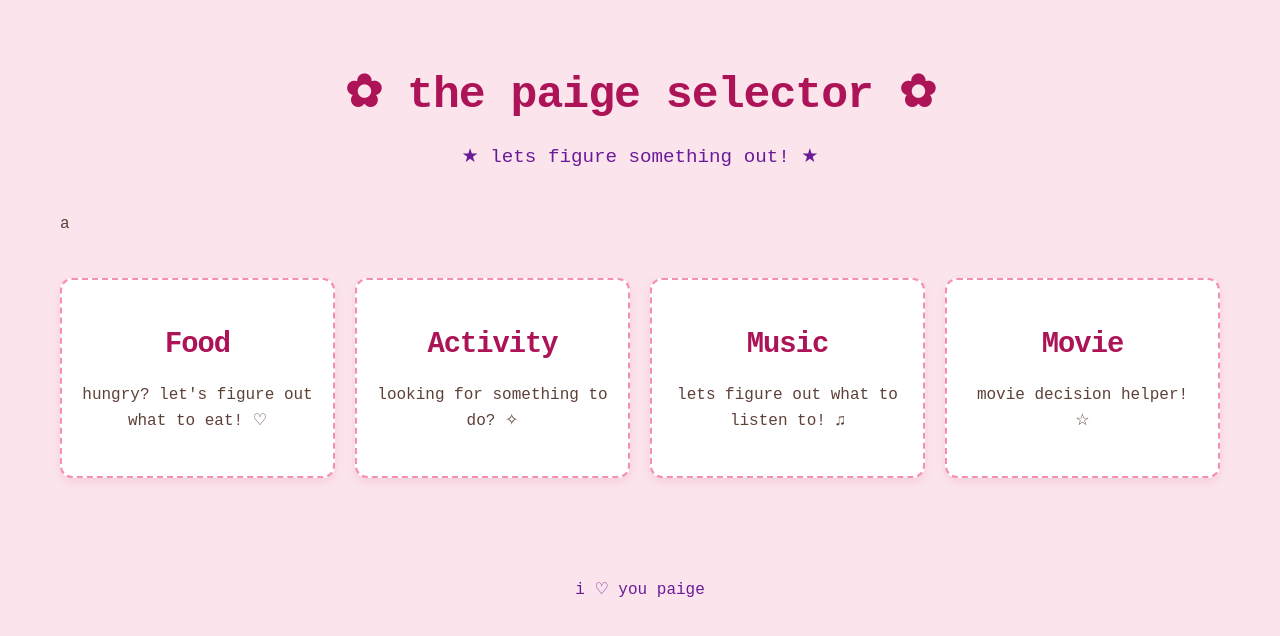
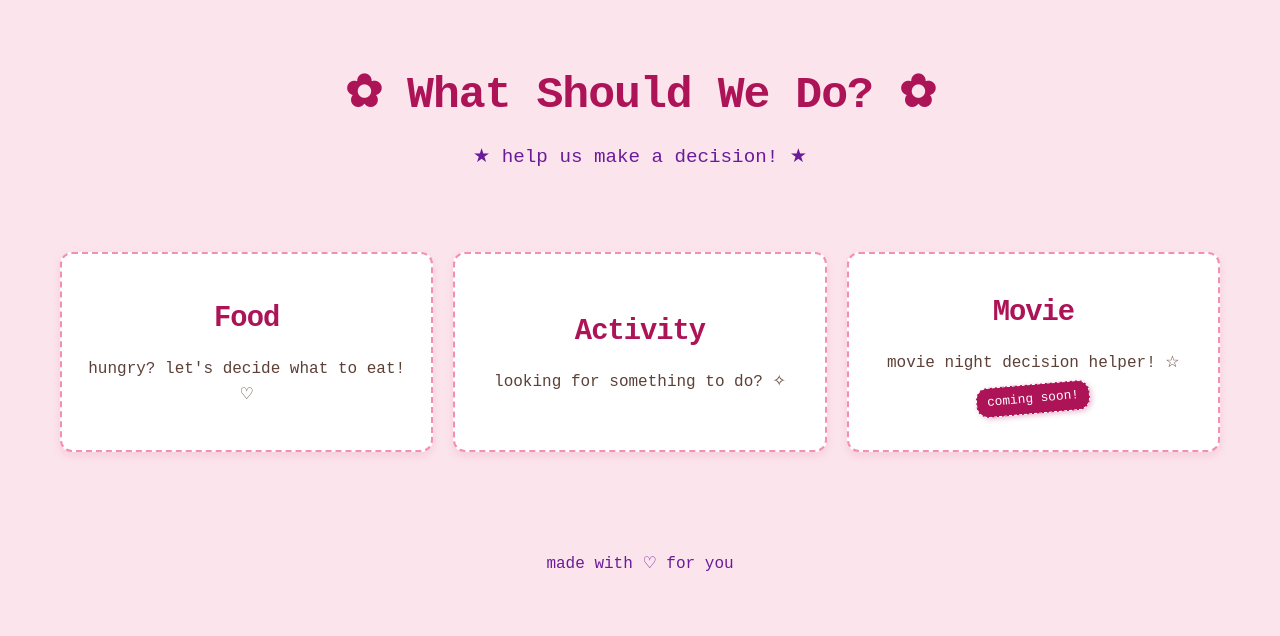
Before and after one commit to noahtwhitley/paigeselector, a plain HTML site: page index.html in a window 1280 px wide. Drawn offline with Linux system fonts and the light colour scheme.

Commit message:
removed music section and added coming soon to movie section

```diff
--- a/index.html
+++ b/index.html
@@ -10,16 +10,16 @@
 <body>
     <div class="container">
         <header>
-            <h1>✿ the paige selector ✿</h1>
-            <p>★ lets figure something out! ★</p>
+            <h1>✿ What Should We Do? ✿</h1>
+            <p>★ help us make a decision! ★</p>
         </header>
 
-        <main>a
+        <main>
             <div class="decision-grid">
                 <a href="food.html" class="decision-card">
                     <div class="card-content">
                         <h2>Food</h2>
-                        <p>hungry? let's figure out what to eat! ♡</p>
+                        <p>hungry? let's decide what to eat! ♡</p>
                     </div>
                 </a>
                 <a href="activity.html" class="decision-card">
@@ -28,23 +28,18 @@
                         <p>looking for something to do? ✧</p>
                     </div>
                 </a>
-                <a href="music.html" class="decision-card">
-                    <div class="card-content">
-                        <h2>Music</h2>
-                        <p>lets figure out what to listen to! ♫</p>
-                    </div>
-                </a>
-                <a href="movie.html" class="decision-card">
+                <a href="movie-coming-soon.html" class="decision-card">
                     <div class="card-content">
                         <h2>Movie</h2>
-                        <p>movie decision helper! ☆</p>
+                        <p>movie night decision helper! ☆</p>
+                        <div class="coming-soon-badge">coming soon!</div>
                     </div>
                 </a>
             </div>
         </main>
 
         <footer>
-            <p>i ♡ you paige</p>
+            <p>made with ♡ for you</p>
         </footer>
     </div>
 
--- a/styles.css
+++ b/styles.css
@@ -77,6 +77,19 @@ header p {
     font-size: 1.8rem;
     color: #ad1457; /* Matching header color */
     letter-spacing: -1px;
+}
+
+.coming-soon-badge {
+    display: inline-block;
+    background-color: #ad1457;
+    color: white;
+    padding: 4px 10px;
+    border-radius: 12px;
+    font-size: 0.8rem;
+    margin-top: 8px;
+    transform: rotate(-5deg);
+    box-shadow: 2px 2px 5px rgba(173, 20, 87, 0.25);
+    border: 1px dashed #fff;
 }
 
 /* Footer Styles */
```
Also changed, not shown: food.html (+1 -1 lines), movie-coming-soon.html (added, +71 -0 lines).
